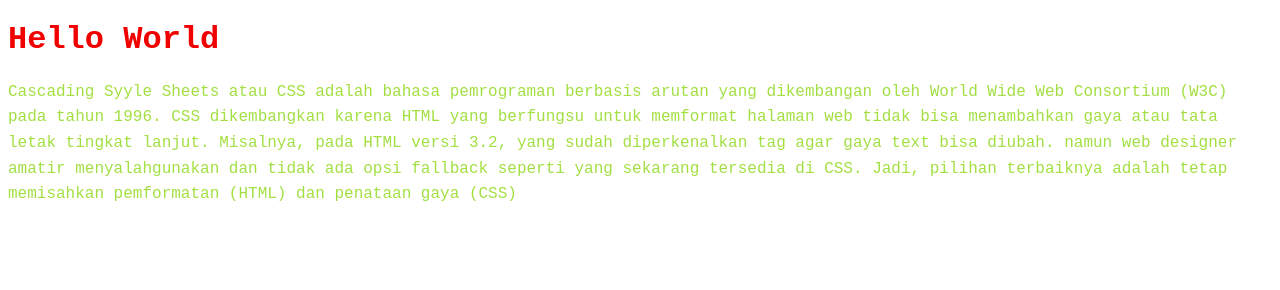
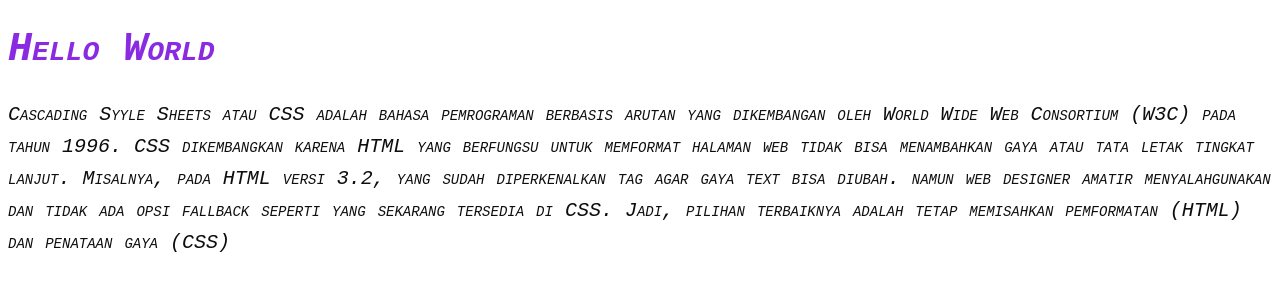
Before and after one commit to msidik021/latihan-css, a plain HTML site: page index.html in a window 1280 px wide. Drawn offline with Linux system fonts and the light colour scheme.

Commit message:
update style.css

```diff
--- a/style.css
+++ b/style.css
@@ -1,10 +1,13 @@
 body {
-  font-family: Courier New;
+  font-family: "Courier New";
+  font-size: 20px;
+  font-variant: small-caps;
+  font-style: italic;
 }
 h1 {
-  color: rgb(241, 0, 0);
+  color: blueviolet;
 }
 p {
   line-height: 1.6em;
-  color: rgb(163, 223, 66);
+  color: rgb(14, 14, 13);
 }
```
